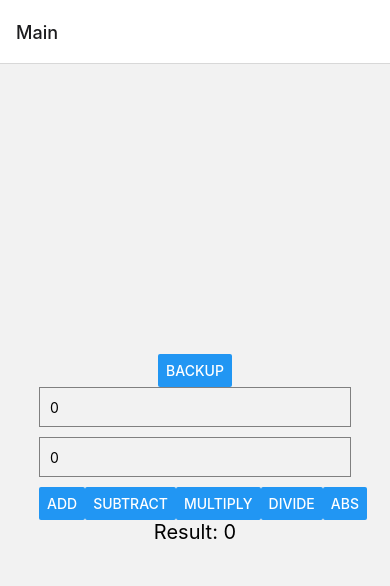
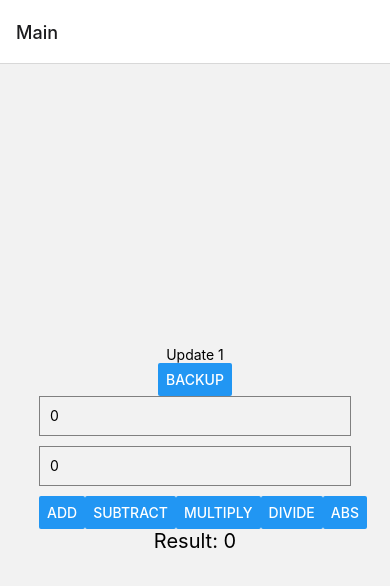
Before and after one commit to timmyjose/rusty-calc, a React Native app in the folder app/packages/calc/: screen / in a window 390 px wide. Shown: the top 586 px of the page. Built offline with nearby package versions, Linux system fonts and the light colour scheme.

Commit message:
feat: update 1.

```diff
--- a/app/packages/calc/Main.tsx
+++ b/app/packages/calc/Main.tsx
@@ -71,6 +71,7 @@ const Main = () => {
 
   return (
     <View style={styles.container}>
+      <Text>Update 1</Text>
       <Button testID='app-button-backup' title='Backup' onPress={() => navigation.navigate('Backup')}/>
       <TextInput
         testID='app-textinput-x'
```
Also changed, not shown: 1 other file (tests, documents, lock files or other folders).
